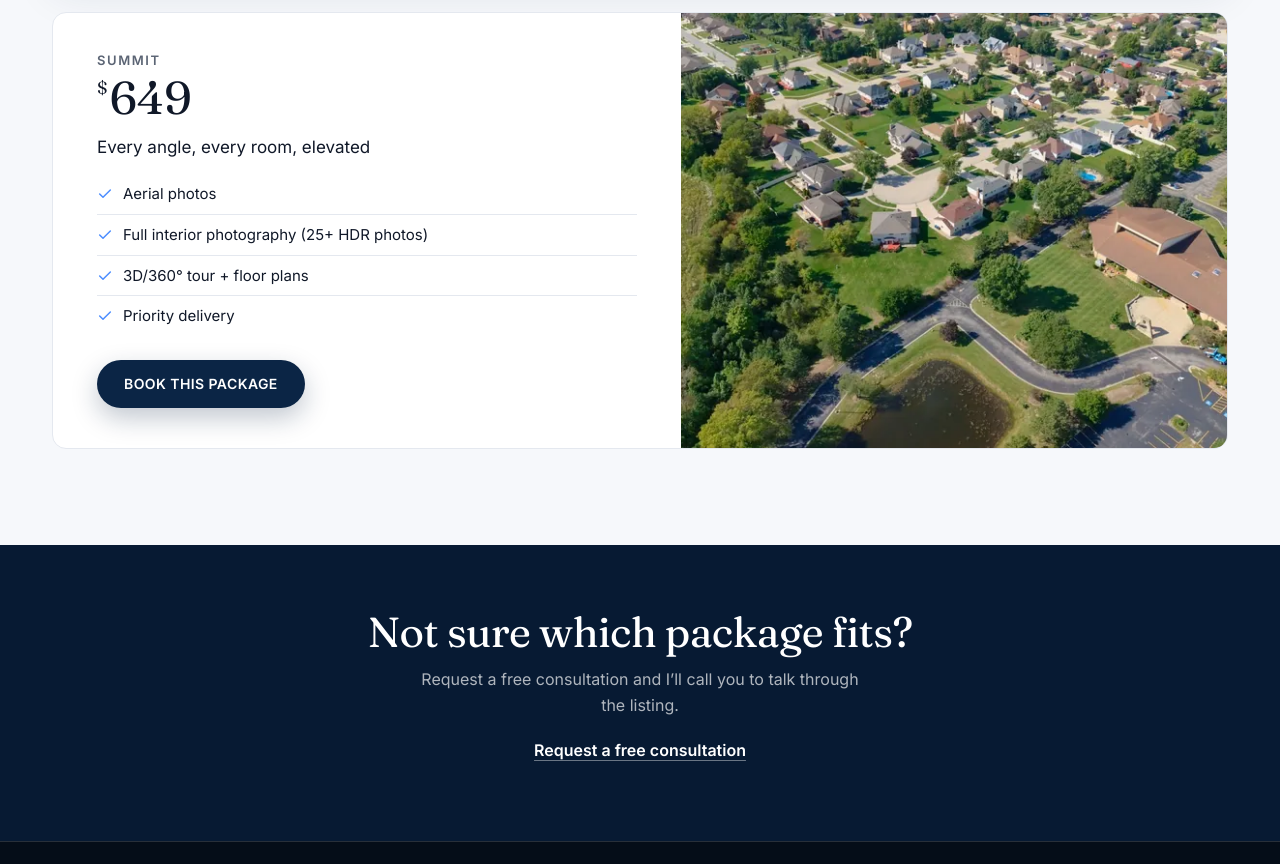
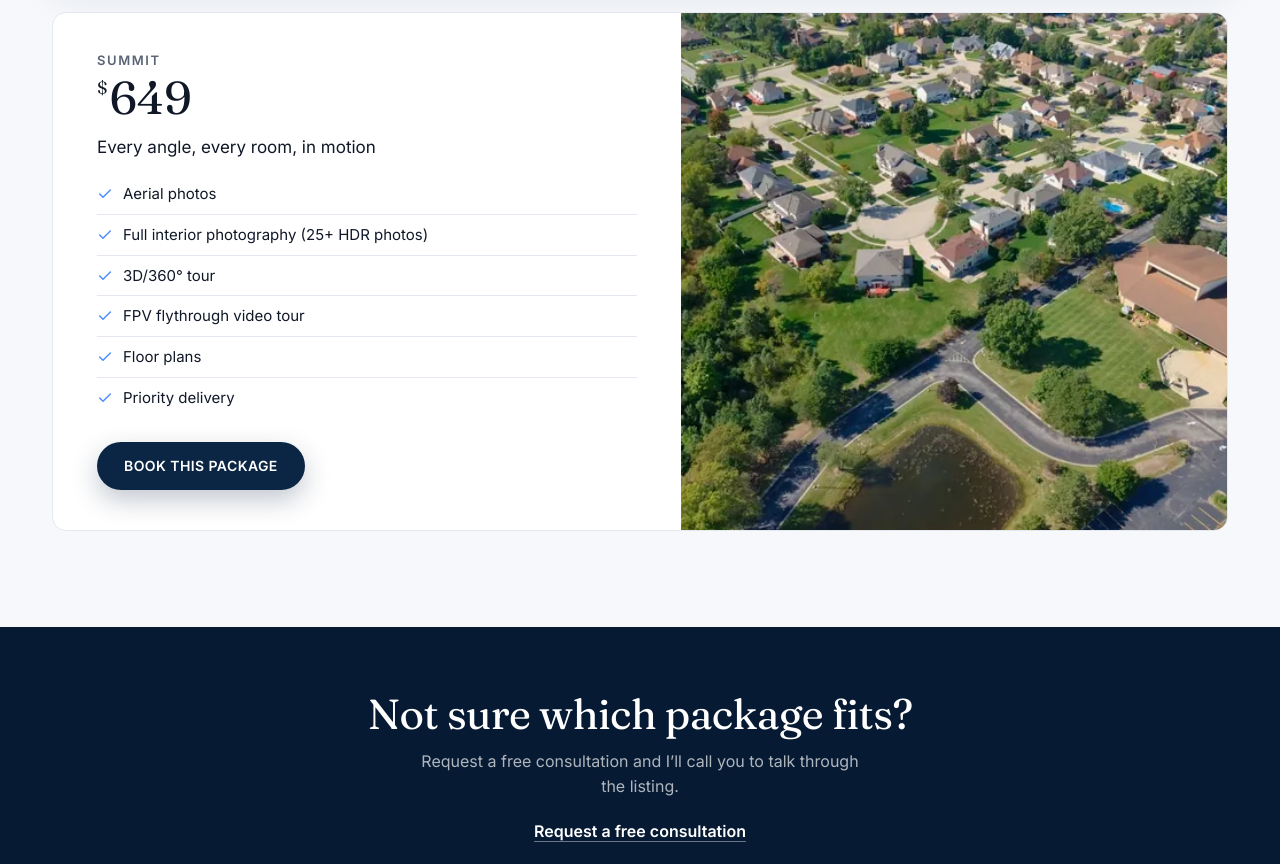
Before and after one commit to HadiAltusAerials/altus-aerials-site, a website: page site/services.html in a window 1280 px wide. Shown: the part 1880-2744 px from the top of the page. Drawn offline with Linux system fonts and the light colour scheme.

Commit message:
Restore FPV flythrough video to Summit package
Updated the tagline and list items for the Summit package.

```diff
--- a/site/services.html
+++ b/site/services.html
@@ -90,8 +90,8 @@
         <div class="pkg-copy">
           <h2 id="pkg-summit">Summit</h2>
           <p class="price"><sup>$</sup>649</p>
-          <p class="tagline">Every angle, every room, elevated</p>
-          <ul class="ticks"><li><svg viewBox="0 0 24 24" fill="none" stroke="currentColor" stroke-width="2.2" stroke-linecap="round" stroke-linejoin="round" aria-hidden="true"><path d="M20 6 9 17l-5-5"/></svg><span>Aerial photos</span></li><li><svg viewBox="0 0 24 24" fill="none" stroke="currentColor" stroke-width="2.2" stroke-linecap="round" stroke-linejoin="round" aria-hidden="true"><path d="M20 6 9 17l-5-5"/></svg><span>Full interior photography (25+ HDR photos)</span></li><li><svg viewBox="0 0 24 24" fill="none" stroke="currentColor" stroke-width="2.2" stroke-linecap="round" stroke-linejoin="round" aria-hidden="true"><path d="M20 6 9 17l-5-5"/></svg><span>3D/360° tour + floor plans</span></li><li><svg viewBox="0 0 24 24" fill="none" stroke="currentColor" stroke-width="2.2" stroke-linecap="round" stroke-linejoin="round" aria-hidden="true"><path d="M20 6 9 17l-5-5"/></svg><span>Priority delivery</span></li></ul>
+          <p class="tagline">Every angle, every room, in motion</p>
+          <ul class="ticks"><li><svg viewBox="0 0 24 24" fill="none" stroke="currentColor" stroke-width="2.2" stroke-linecap="round" stroke-linejoin="round" aria-hidden="true"><path d="M20 6 9 17l-5-5"/></svg><span>Aerial photos</span></li><li><svg viewBox="0 0 24 24" fill="none" stroke="currentColor" stroke-width="2.2" stroke-linecap="round" stroke-linejoin="round" aria-hidden="true"><path d="M20 6 9 17l-5-5"/></svg><span>Full interior photography (25+ HDR photos)</span></li><li><svg viewBox="0 0 24 24" fill="none" stroke="currentColor" stroke-width="2.2" stroke-linecap="round" stroke-linejoin="round" aria-hidden="true"><path d="M20 6 9 17l-5-5"/></svg><span>3D/360° tour</span></li><li><svg viewBox="0 0 24 24" fill="none" stroke="currentColor" stroke-width="2.2" stroke-linecap="round" stroke-linejoin="round" aria-hidden="true"><path d="M20 6 9 17l-5-5"/></svg><span>FPV flythrough video tour</span></li><li><svg viewBox="0 0 24 24" fill="none" stroke="currentColor" stroke-width="2.2" stroke-linecap="round" stroke-linejoin="round" aria-hidden="true"><path d="M20 6 9 17l-5-5"/></svg><span>Floor plans</span></li><li><svg viewBox="0 0 24 24" fill="none" stroke="currentColor" stroke-width="2.2" stroke-linecap="round" stroke-linejoin="round" aria-hidden="true"><path d="M20 6 9 17l-5-5"/></svg><span>Priority delivery</span></li></ul>
           <a class="btn btn-primary" href="/book?package=Summit" aria-label="Book the Summit package">Book this package</a>
         </div>
       </article>
```
